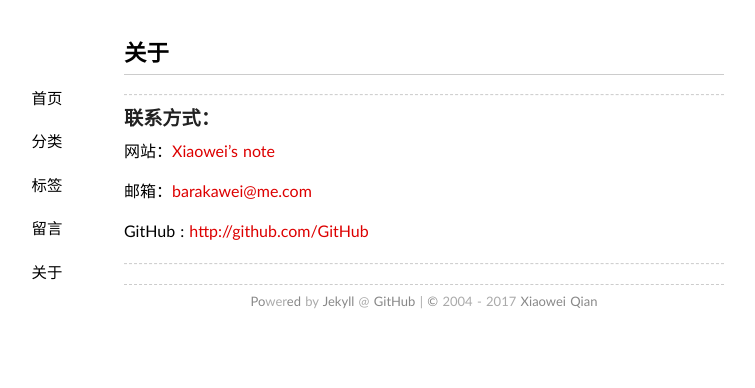
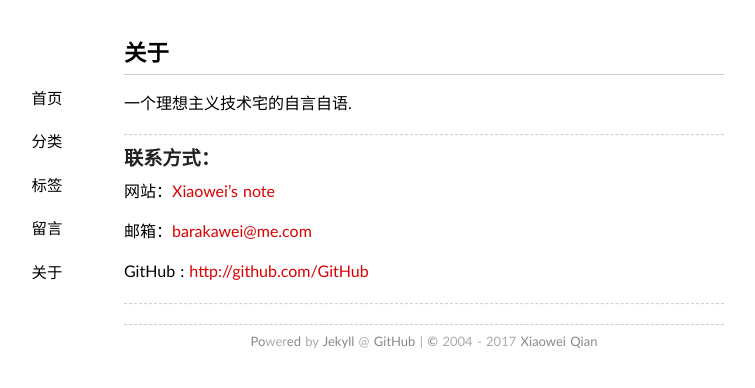
Before and after one commit to XiaoweiQian/note, a Jekyll site: the page built from about/index.md, in a window 1280 px wide. Shown: the top 388 px of the page, without its empty margins (216-971 px from the left). Built offline with Jekyll 4.4.1, drawn with Linux system fonts in a browser that asks for light colours; Markdown is read by kramdown in place of the engine named in the settings.

```diff
--- a/_config.yml
+++ b/_config.yml
@@ -12,5 +12,5 @@ github: XiaoweiQian
 pygments: true
 safe: true
 paginate: 20
-about: ""
+about: "一个理想主义技术宅的自言自语."
 domain: "/note"
```
